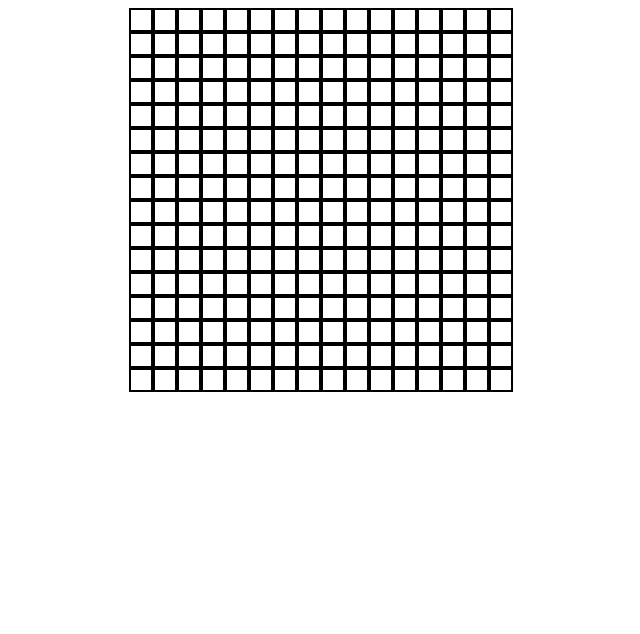
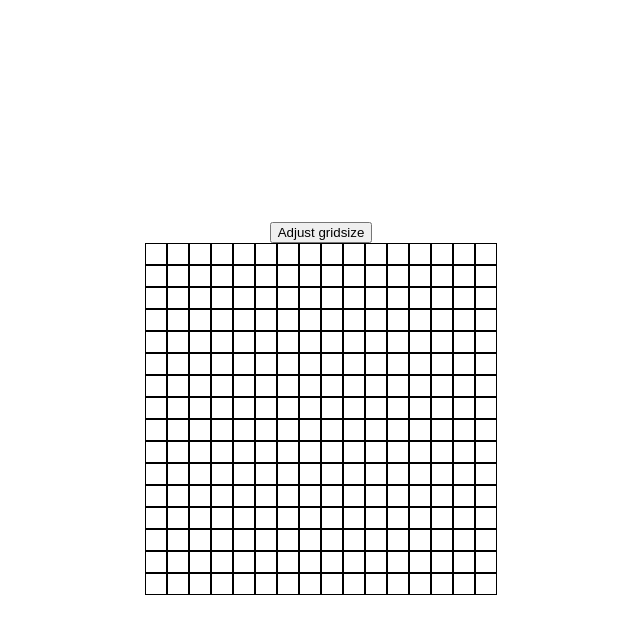
Before and after one commit to juustins/etch-a-sketch, a plain HTML site: page index.html in a window 1280 px wide. Shown: the whole page, without its empty margins (319-959 px from the left). Drawn offline with Linux system fonts and the light colour scheme.

Commit message:
added 'adjust gridsize' button to change to a desired gridsize. Defaul gridsize: 16

```diff
--- a/code.js
+++ b/code.js
@@ -1,31 +1,53 @@
-
-createGrids();
 
 
-function createGrids(){
-    let divArray = [];
+createGrids(16);
+createPromtButton();
 
-    for(let i = 0; i < 16;i++){
-        let gridDiv = document.createElement('div');
-        gridDiv.classList.add("gridDiv");
-        divArray.push(gridDiv);
-    }
+function createPromtButton(){
+    const mainArea = document.querySelector("main");
+
+    let button = document.createElement("button");
+    button.addEventListener("click", () => askForGridSize())
+    button.textContent = "Adjust gridsize"
+
+    let buttonArea = document.createElement("div")
+    buttonArea.attribute = "#buttonArea";
+    buttonArea.appendChild(button);
+
+    mainArea.insertBefore(buttonArea,mainArea.firstChild);
+}
+
+function askForGridSize(){
+    let gridsize = prompt("Gridsize(16): ","16")
+    const mainAA = document.querySelector("main")
+    mainAA.removeChild(mainAA.querySelector(".gridArea"))
+    createGrids(gridsize);
+}
+
+
+function createGrids(gridSize){
 
     const mainArea = document.querySelector("main");
+    let gridArea = document.createElement("div");
+        gridArea.classList.add("gridArea");
 
 
 
-    for(let i = 0; i < 16;i++){
+    for(let i = 0; i < gridSize;i++){
         let gridColumn = document.createElement("div")
         gridColumn.classList.add("gridColomn")
 
-
-        for(let j = 0; j < 16;j++){
+        for(let j = 0; j < gridSize;j++){
             let gridDiv = document.createElement('div');
             gridDiv.classList.add("gridDiv");
+            gridDiv.addEventListener("mouseover",function(){
+                gridDiv.style.backgroundColor = "pink";
+            });
             gridColumn.appendChild(gridDiv);
         }
-        mainArea.appendChild(gridColumn);
+        gridArea.appendChild(gridColumn);
+
     }
+    mainArea.appendChild(gridArea);
 
 }
--- a/styles.css
+++ b/styles.css
@@ -1,11 +1,18 @@
 .gridDiv
 {
-    border: 2px solid black;
+    border: 1px solid black;
     width: 20px;
     height: 20px;
 }
 
 main {
     display: flex;
+    flex-direction: column;
     justify-content: center;
+    align-items: center;
+    height: 100vh;
 }
+
+.gridArea{
+    display: flex;
+}
```
